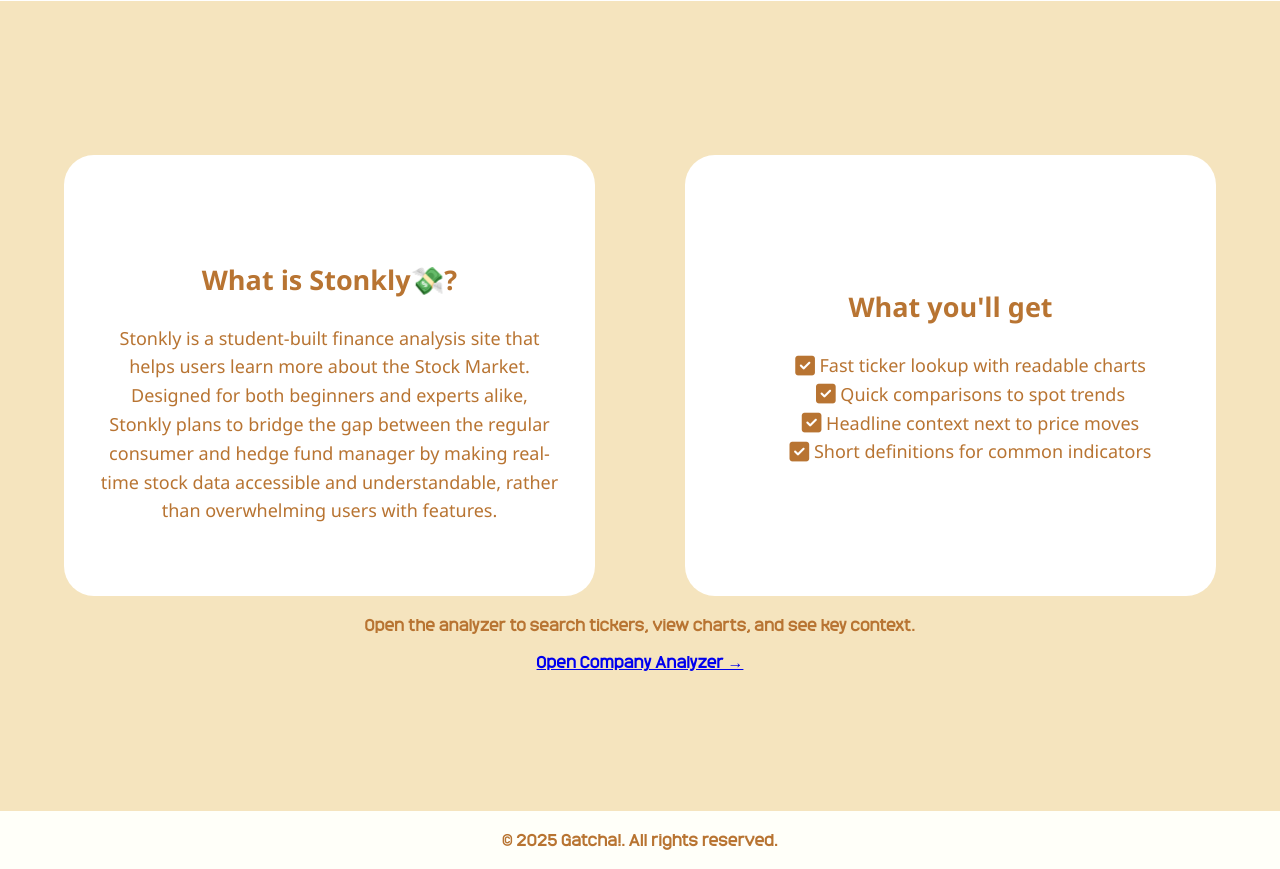
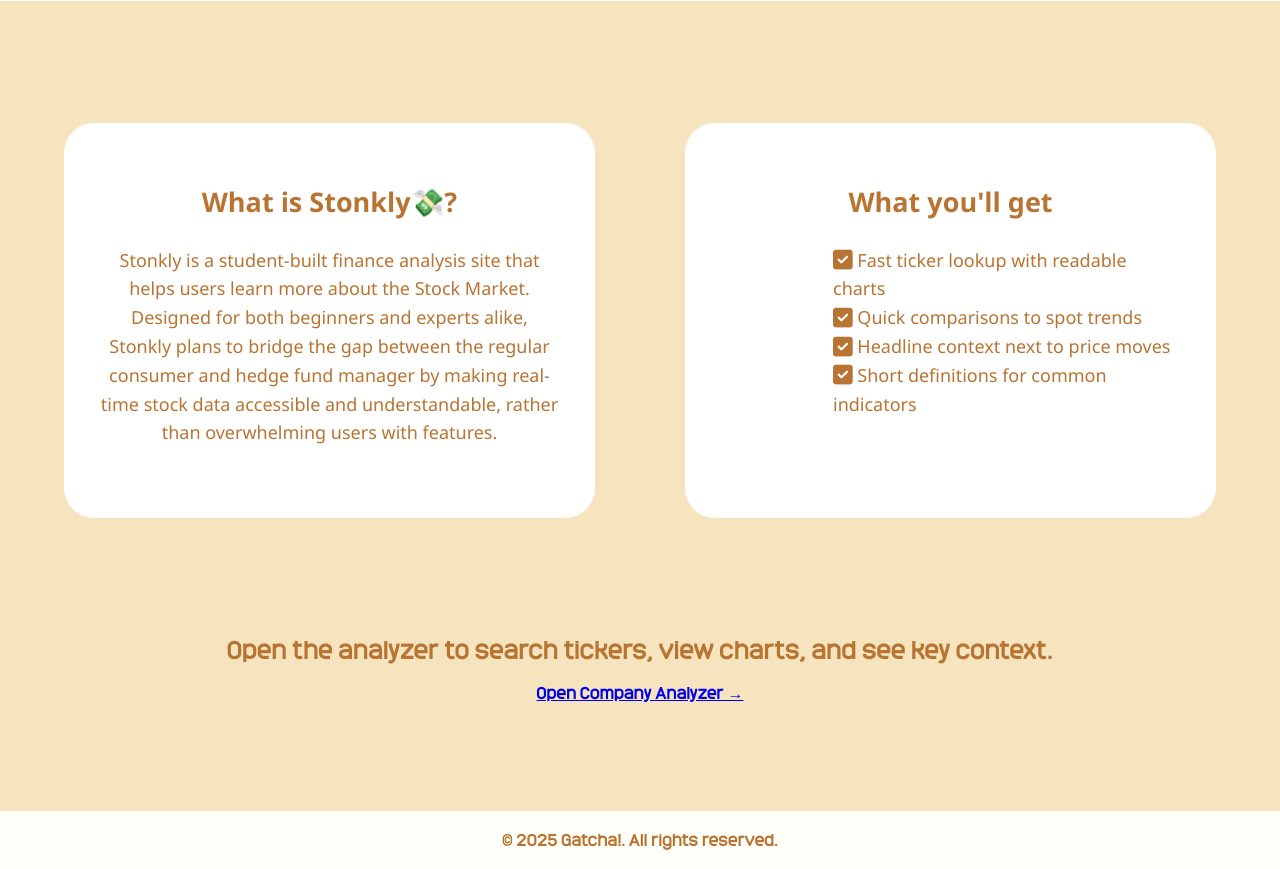
Before and after one commit to finestra771/websys-grouprepo, a PHP site: page /stonkly.html in a window 1280 px wide. Shown: the part 799-1668 px from the top of the page. Run offline with PHP 8.4, Linux system fonts and the light colour scheme.

Commit message:
quick change to styling sizes

```diff
--- a/lab1/resources/stonkly.css
+++ b/lab1/resources/stonkly.css
@@ -89,7 +89,8 @@ canvas {
   width: 90%;
   margin-left: auto;
   margin-right: auto;
-  margin-top: 9em;
+  margin-top: 7em;
+  margin-bottom: 7em;
 }
 
 #stonkly-info {
@@ -104,7 +105,7 @@ canvas {
   border-radius: 30px;
   margin-right: 5em;
   text-align: center;
-  padding-top: 7%;
+  padding-top: 3%;
   padding-right: 2em;
   padding-left: 2em;
   font-size: large;
@@ -116,7 +117,7 @@ canvas {
   width: 40%;
   border-radius: 30px;
   text-align: center;
-  padding-top: 6em;
+  padding-top: 3%;
   padding-right: 2em;
   padding-left: 2em;
   font-size: large;
@@ -124,4 +125,6 @@ canvas {
 
 #featureList > ul {
   list-style-type: none;
+  text-align: left;
+  margin-left: 4em;
 }
--- a/lab1/stonkly.html
+++ b/lab1/stonkly.html
@@ -121,14 +121,12 @@
             </div>
         </div>
 
-        <section id="analyzer" class="section">
-            <div class="panel" style="text-align:center">
-                <p class="subtle" style="margin-bottom:12px">
+        <div id="analyzer" class="section">
+                <h2 class="subtle" style="margin-bottom:12px">
                     Open the analyzer to search tickers, view charts, and see key context.
-                </p>
+                </h2>
                 <a class="btn" href="app.html">Open Company Analyzer →</a>
-            </div>
-        </section>
+        </div>
     </section>
 
     <footer id="contacts">
```
